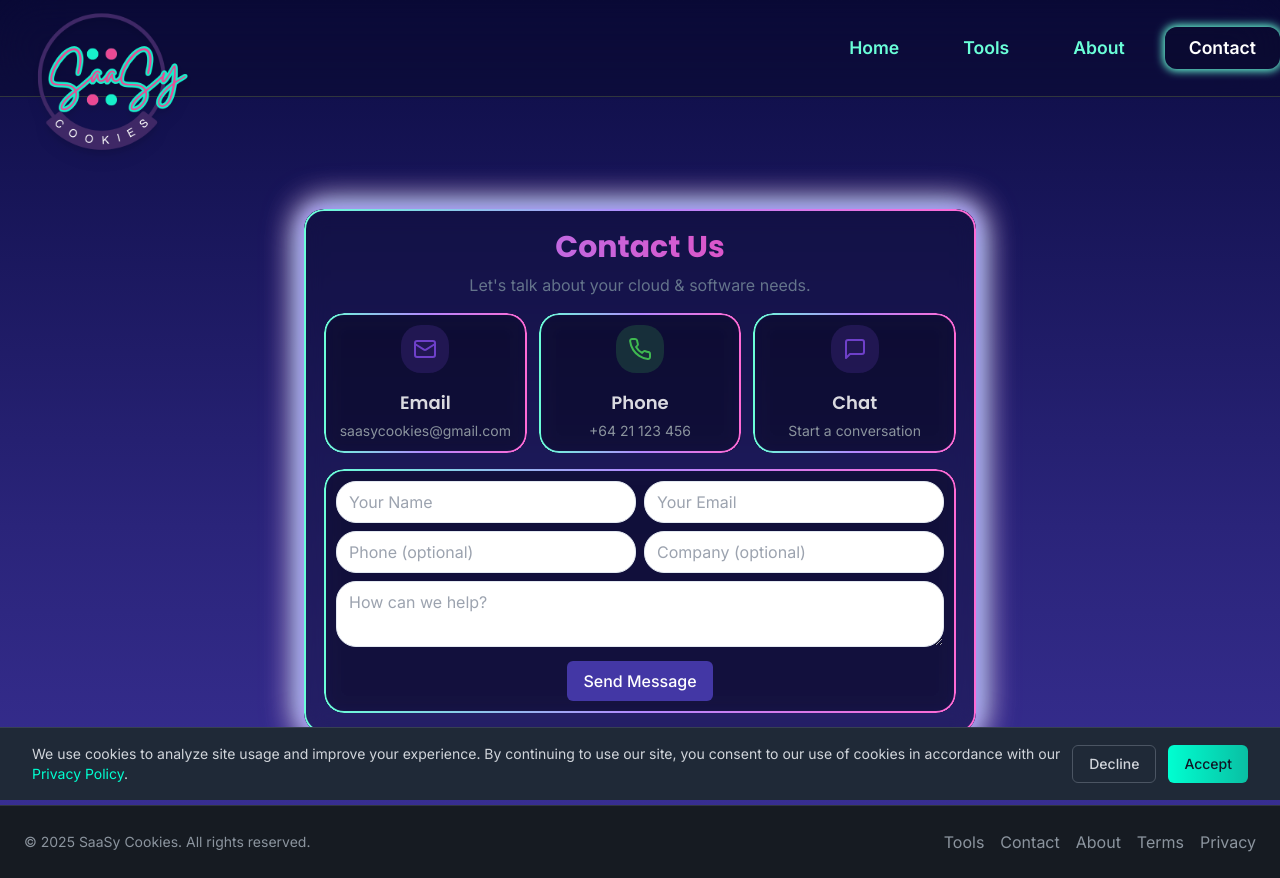
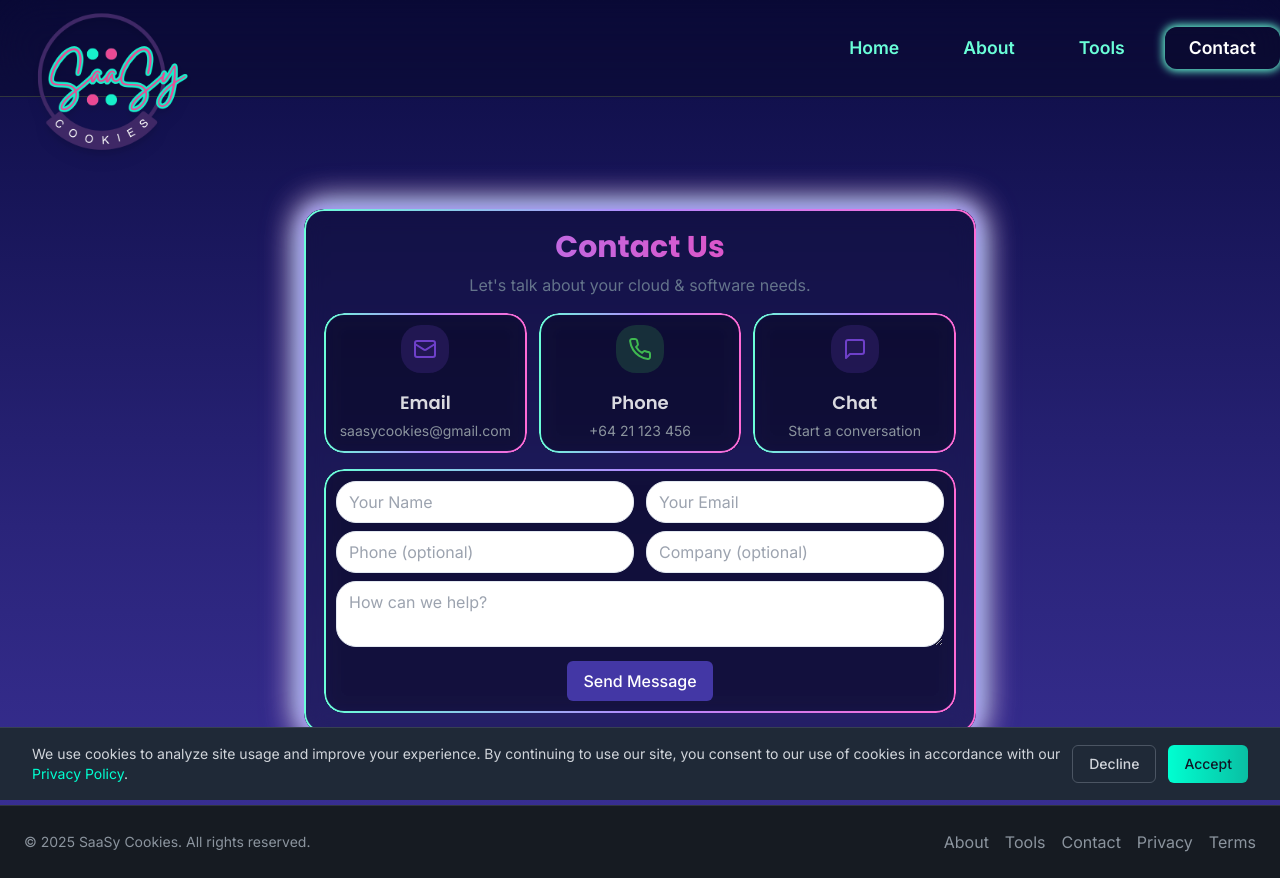
Before and after one commit to msbenioni/saasycookies, a React (Vite) app: page /contact in a window 1280 px wide. Built offline with nearby package versions, Linux system fonts and the light colour scheme.

Commit message:
minor layout changes

```diff
--- a/src/layouts/MainLayout.tsx
+++ b/src/layouts/MainLayout.tsx
@@ -87,16 +87,16 @@ const MainLayout: React.FC = () => {
                 Home
               </Link>
               <Link
+                to="/about"
+                className={`neon-nav-link px-6 py-2 ${isActive('/about') ? 'active' : ''}`}
+              >
+                About
+              </Link>
+              <Link
                 to="/tools"
                 className={`neon-nav-link px-6 py-2 ${isActive('/tools') ? 'active' : ''}`}
               >
                 Tools
-              </Link>
-              <Link
-                to="/about"
-                className={`neon-nav-link px-6 py-2 ${isActive('/about') ? 'active' : ''}`}
-              >
-                About
               </Link>
               <Link
                 to="/contact"
@@ -159,18 +159,18 @@ const MainLayout: React.FC = () => {
                 Home
               </Link>
               <Link
+                to="/about"
+                className={`mobile-nav-link ${isActive('/about') ? 'nav-link-active' : 'nav-link-inactive'}`}
+                onClick={() => setMobileMenuOpen(false)}
+              >
+                About
+              </Link>
+              <Link
                 to="/tools"
                 className={`mobile-nav-link ${isActive('/tools') ? 'nav-link-active' : 'nav-link-inactive'}`}
                 onClick={() => setMobileMenuOpen(false)}
               >
                 Tools
-              </Link>
-              <Link
-                to="/about"
-                className={`mobile-nav-link ${isActive('/about') ? 'nav-link-active' : 'nav-link-inactive'}`}
-                onClick={() => setMobileMenuOpen(false)}
-              >
-                About
               </Link>
               <Link
                 to="/contact"
@@ -199,20 +199,20 @@ const MainLayout: React.FC = () => {
                 </p>
               </div>
               <div className="flex space-x-4">
+                <Link to="/about" className="footer-link">
+                  About
+                </Link>
                 <Link to="/tools" className="footer-link">
                   Tools
                 </Link>
                 <Link to="/contact" className="footer-link">
                   Contact
                 </Link>
-                <Link to="/about" className="footer-link">
-                  About
+                <Link to="/privacy" className="footer-link">
+                  Privacy
                 </Link>
                 <Link to="/terms" className="footer-link">
                   Terms
-                </Link>
-                <Link to="/privacy" className="footer-link">
-                  Privacy
                 </Link>
               </div>
             </div>
--- a/src/pages/ContactPage.tsx
+++ b/src/pages/ContactPage.tsx
@@ -80,14 +80,14 @@ const ContactPage: React.FC = () => {
             </a>
           </div>
         </div>
-        <form onSubmit={handleSubmit} className="glass-card p-2 md:p-3 max-w-full mx-auto space-y-2 shadow-none border border-[var(--glass-border)]" style={{ borderRadius: '4px' }}>
-          <div className="flex flex-col md:flex-row gap-2">
-            <input type="text" name="name" value={formData.name} onChange={handleInputChange} required placeholder="Your Name" className="saasy-input flex-1 text-black" />
-            <input type="email" name="email" value={formData.email} onChange={handleInputChange} required placeholder="Your Email" className="saasy-input flex-1 text-black" />
+        <form onSubmit={handleSubmit} className="glass-card p-2 md:p-3 max-w-full mx-auto space-y-2 shadow-none border border-[var(--glass-border)]">
+          <div className="flex flex-col md:flex-row gap-3">
+            <input type="text" name="name" value={formData.name} onChange={handleInputChange} required placeholder="Your Name" className="saasy-input min-h-[40px] w-full text-black" />
+            <input type="email" name="email" value={formData.email} onChange={handleInputChange} required placeholder="Your Email" className="saasy-input min-h-[40px] w-full text-black" />
           </div>
-          <div className="flex flex-col md:flex-row gap-2">
-            <input type="text" name="phone" value={formData.phone} onChange={handleInputChange} placeholder="Phone (optional)" className="saasy-input flex-1 text-black" />
-            <input type="text" name="company" value={formData.company} onChange={handleInputChange} placeholder="Company (optional)" className="saasy-input flex-1 text-black" />
+          <div className="flex flex-col md:flex-row gap-3">
+            <input type="text" name="phone" value={formData.phone} onChange={handleInputChange} placeholder="Phone (optional)" className="saasy-input min-h-[40px] w-full text-black" />
+            <input type="text" name="company" value={formData.company} onChange={handleInputChange} placeholder="Company (optional)" className="saasy-input min-h-[40px] w-full text-black" />
           </div>
           <div>
             <textarea name="message" value={formData.message} onChange={handleInputChange} required placeholder="How can we help?" className="saasy-input min-h-[60px] w-full text-black" />
--- a/src/pages/HomePage.tsx
+++ b/src/pages/HomePage.tsx
@@ -27,7 +27,7 @@ const HomePage: React.FC = () => {
                 to="/about"
                 className="saasy-button-soft-cta px-8 py-4 text-lg font-medium rounded-md"
               >
-                Not sure what you need? Let's chat.
+                Learn More About Us
               </Link>
             </div>
           </div>
@@ -449,7 +449,7 @@ const HomePage: React.FC = () => {
 
         <div className="max-w-4xl mx-auto text-center">
           <h2 className="text-3xl font-heading font-bold mb-6 heading-primary">
-            Not sure what you need? Let's chat.
+            Still not sure what you need? Let's chat.
           </h2>
           <p className="text-xl text-[var(--text-secondary)] mb-8">
             We're here to help local NZ businesses find the perfect cloud solution. No tech jargon, just friendly advice.
```
